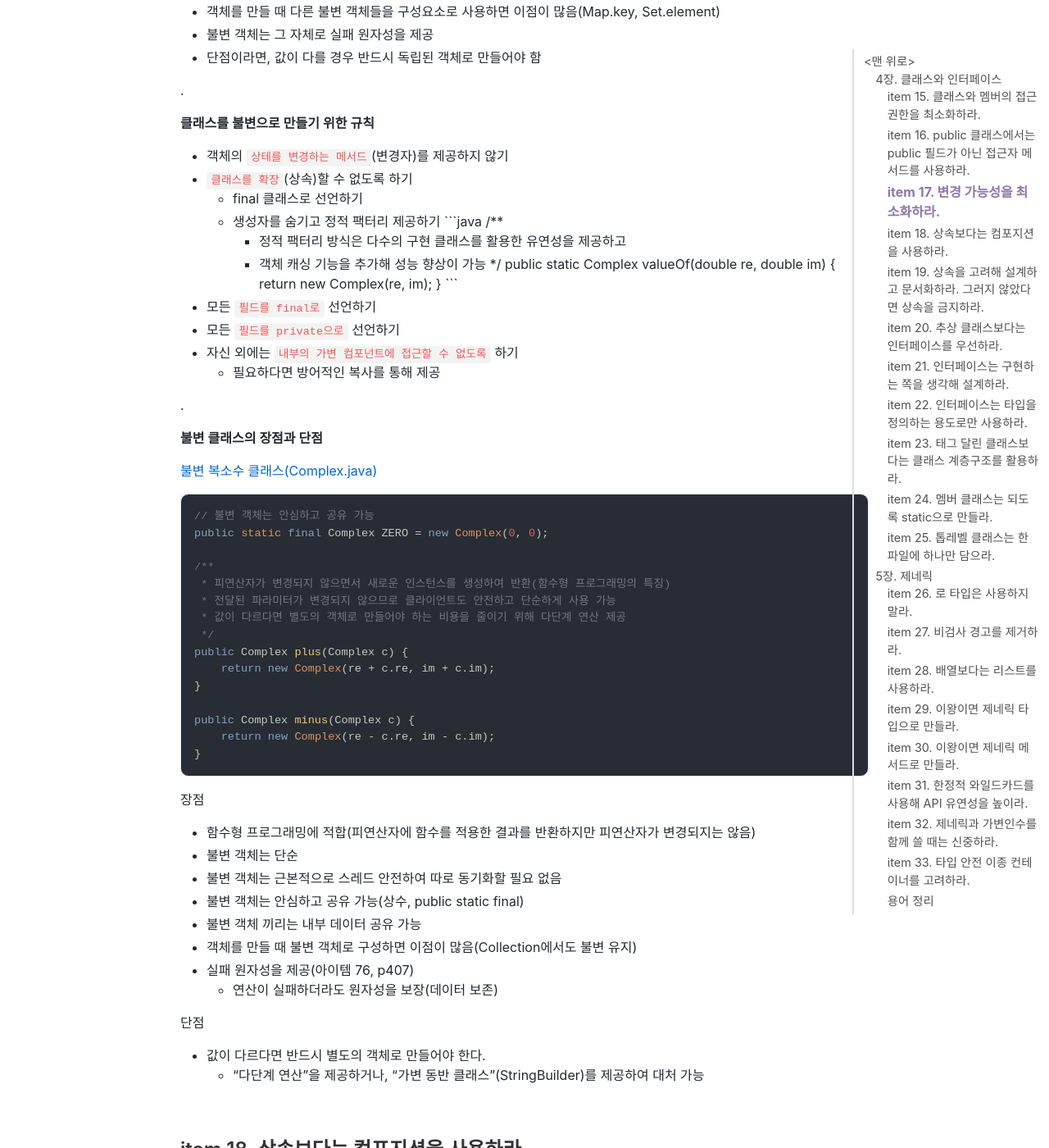
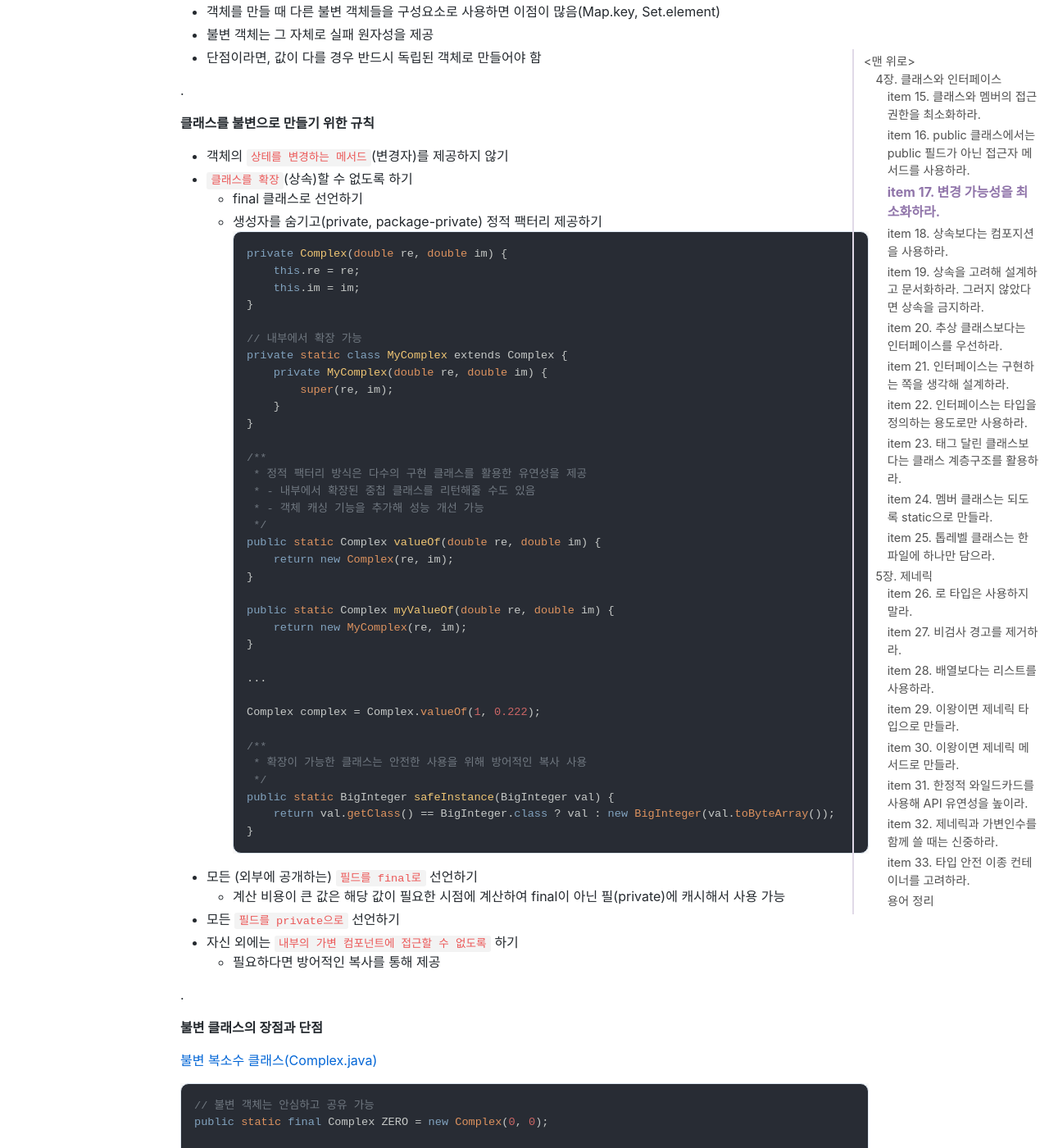
Before and after one commit to jihunparkme/jihunparkme.github.io, a Jekyll site: the page built from _posts/2023-04-22-Effective-Java-Class-Interface-Generics.md, in a window 1280 px wide and 1400 px high, scrolled down 3271 px. Shown: the whole window at 82% size. Built offline with Jekyll 4.4.1, drawn with Linux system fonts in a browser that asks for light colours; nearby versions of some CDN libraries; comment, search, counter and statistics services are not loaded; some of the changed text lies outside the part shown.

Commit message:
[Effective Java] item 17. 변경 가능성을 최소화하라.
- 불변 클래스 만들 때 고려할 것

````diff
--- a/_posts/2023-04-22-Effective-Java-Class-Interface-Generics.md
+++ b/_posts/2023-04-22-Effective-Java-Class-Interface-Generics.md
@@ -125,17 +125,46 @@ featured-img: EFF_JAVA
 - 객체의 `상테를 변경하는 메서드`(변경자)를 제공하지 않기
 - `클래스를 확장`(상속)할 수 없도록 하기
   - final 클래스로 선언하기
-  - 생성자를 숨기고 정적 팩터리 제공하기
+  - 생성자를 숨기고(private, package-private) 정적 팩터리 제공하기
     ```java
+    private Complex(double re, double im) {
+        this.re = re;
+        this.im = im;
+    }
+
+    // 내부에서 확장 가능
+    private static class MyComplex extends Complex {
+        private MyComplex(double re, double im) {
+            super(re, im);
+        }
+    }
+
     /**
-     * 정적 팩터리 방식은 다수의 구현 클래스를 활용한 유연성을 제공하고
-     * 객체 캐싱 기능을 추가해 성능 향상이 가능
+     * 정적 팩터리 방식은 다수의 구현 클래스를 활용한 유연성을 제공
+     * - 내부에서 확장된 중첩 클래스를 리턴해줄 수도 있음
+     * - 객체 캐싱 기능을 추가해 성능 개선 가능
      */
     public static Complex valueOf(double re, double im) {
         return new Complex(re, im);
     }
+
+    public static Complex myValueOf(double re, double im) {
+        return new MyComplex(re, im);
+    }
+
+    ...
+
+    Complex complex = Complex.valueOf(1, 0.222);
+
+    /**
+     * 확장이 가능한 클래스는 안전한 사용을 위해 방어적인 복사 사용
+     */
+    public static BigInteger safeInstance(BigInteger val) {
+        return val.getClass() == BigInteger.class ? val : new BigInteger(val.toByteArray());
+    }
     ```
-- 모든 `필드를 final로` 선언하기
+- 모든 (외부에 공개하는) `필드를 final로` 선언하기
+  - 계산 비용이 큰 값은 해당 값이 필요한 시점에 계산하여 final이 아닌 필(private)에 캐시해서 사용 가능
 - 모든 `필드를 private으로` 선언하기
 - 자신 외에는 `내부의 가변 컴포넌트에 접근할 수 없도록` 하기
   - 필요하다면 방어적인 복사를 통해 제공
````
